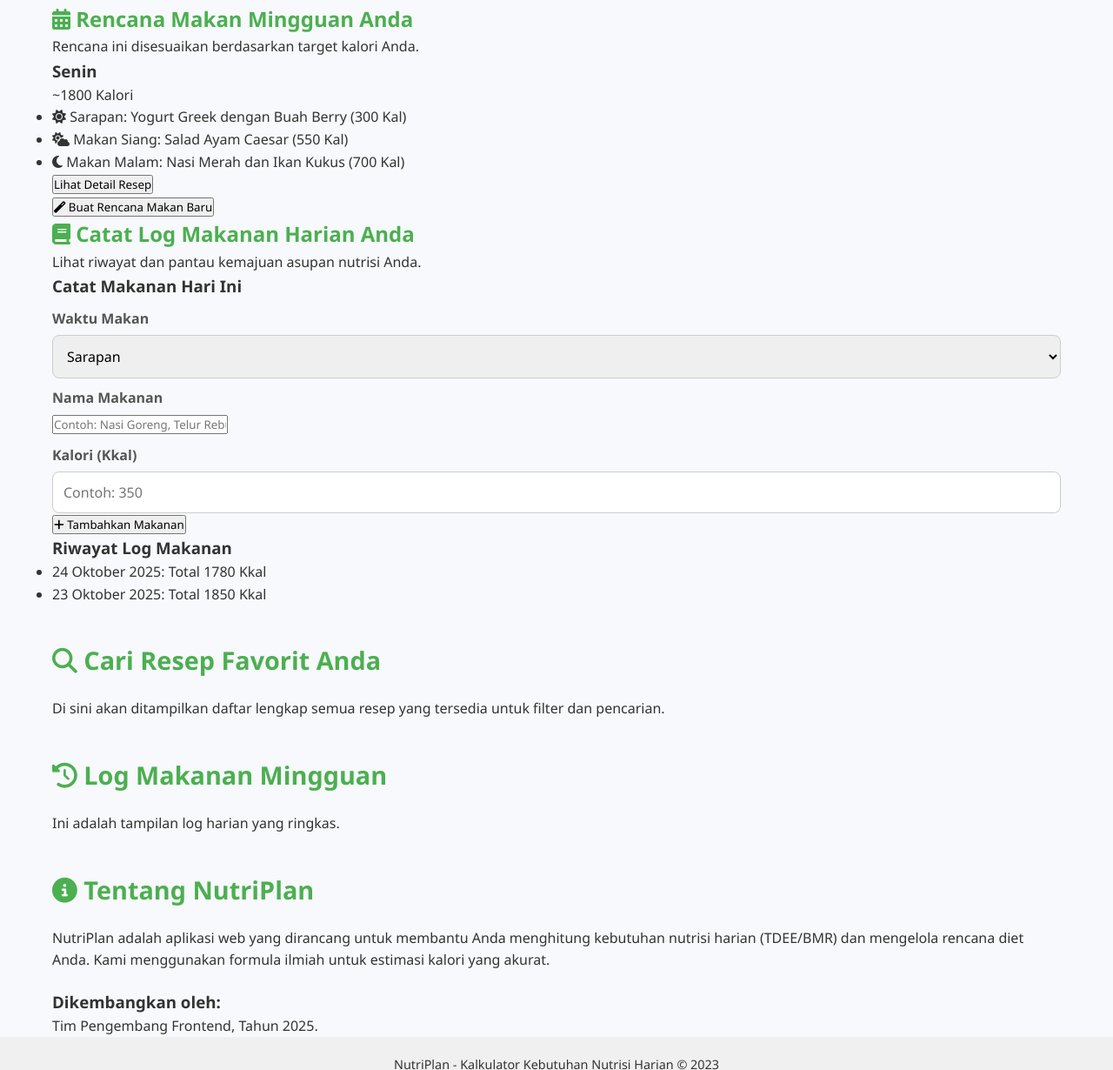
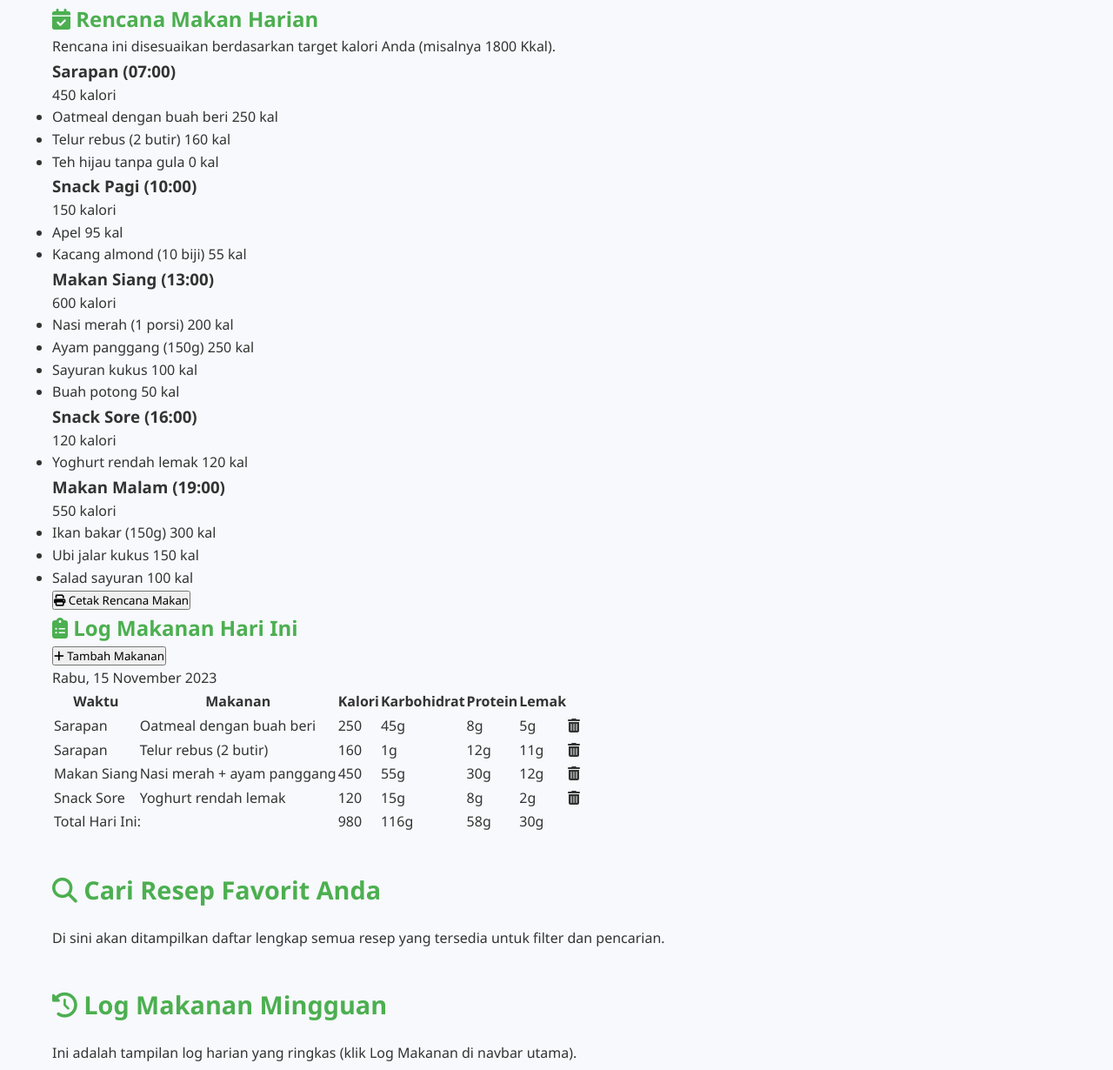
Before and after one commit to LaikaApriyadi-svg/nutriplan, a plain HTML site: page index.html in a window 1280 px wide. Shown: the part 1325-2555 px from the top of the page at 87% size. Drawn offline with Linux system fonts and the light colour scheme.

Commit message:
Update index.html

```diff
--- a/index.html
+++ b/index.html
@@ -17,7 +17,7 @@
             <a href="#" class="nav-link active" data-page="home">Beranda</a>
             <a href="#" class="nav-link" data-page="kalkulator">Kalkulator</a>
             <a href="#" class="nav-link" data-page="resep">Resep</a>
-            <a href="#" class="nav-link" data-page="log">Log Makanan</a>
+            <a href="#" class="nav-link" data-page="log-main">Log Makanan</a>
             <a href="#" class="nav-link" data-page="tentang">Tentang</a>
         </nav>
     </header>
@@ -136,72 +136,157 @@
                 </div>
                 <div id="rencana" class="tab-pane hidden">
                     <div class="plan-section">
-                        <h2><i class="fas fa-calendar-alt"></i> Rencana Makan Mingguan Anda</h2>
-                        <p class="subtitle-plan">Rencana ini disesuaikan berdasarkan target kalori Anda.</p>
+                        <h2><i class="fas fa-calendar-check"></i> Rencana Makan Harian</h2>
+                        <p class="subtitle-plan">Rencana ini disesuaikan berdasarkan target kalori Anda (misalnya 1800 Kkal).</p>
 
-                        <div class="plan-card">
-                            <div class="day-header">
-                                <h3>Senin</h3>
-                                <span class="total-cal-day">~1800 Kalori</span>
+                        <div class="meal-plan-detail">
+
+                            <div class="meal-block">
+                                <div class="meal-header">
+                                    <h3>Sarapan (07:00)</h3>
+                                    <span class="total-cal total-cal-sarapan">450 kalori</span>
+                                </div>
+                                <ul class="food-list">
+                                    <li>Oatmeal dengan buah beri <span class="food-cal">250 kal</span></li>
+                                    <li>Telur rebus (2 butir) <span class="food-cal">160 kal</span></li>
+                                    <li>Teh hijau tanpa gula <span class="food-cal">0 kal</span></li>
+                                </ul>
                             </div>
-                            <ul class="meal-list">
-                                <li><i class="fas fa-sun"></i> Sarapan: Yogurt Greek dengan Buah Berry (300 Kal)</li>
-                                <li><i class="fas fa-cloud-sun"></i> Makan Siang: Salad Ayam Caesar (550 Kal)</li>
-                                <li><i class="fas fa-moon"></i> Makan Malam: Nasi Merah dan Ikan Kukus (700 Kal)</li>
-                            </ul>
-                            <button class="btn-view-detail">Lihat Detail Resep</button>
+
+                            <div class="meal-block">
+                                <div class="meal-header">
+                                    <h3>Snack Pagi (10:00)</h3>
+                                    <span class="total-cal total-cal-snack-pagi">150 kalori</span>
+                                </div>
+                                <ul class="food-list">
+                                    <li>Apel <span class="food-cal">95 kal</span></li>
+                                    <li>Kacang almond (10 biji) <span class="food-cal">55 kal</span></li>
+                                </ul>
+                            </div>
+
+                            <div class="meal-block">
+                                <div class="meal-header">
+                                    <h3>Makan Siang (13:00)</h3>
+                                    <span class="total-cal total-cal-makan-siang">600 kalori</span>
+                                </div>
+                                <ul class="food-list">
+                                    <li>Nasi merah (1 porsi) <span class="food-cal">200 kal</span></li>
+                                    <li>Ayam panggang (150g) <span class="food-cal">250 kal</span></li>
+                                    <li>Sayuran kukus <span class="food-cal">100 kal</span></li>
+                                    <li>Buah potong <span class="food-cal">50 kal</span></li>
+                                </ul>
+                            </div>
+
+                            <div class="meal-block">
+                                <div class="meal-header">
+                                    <h3>Snack Sore (16:00)</h3>
+                                    <span class="total-cal total-cal-snack-sore">120 kalori</span>
+                                </div>
+                                <ul class="food-list">
+                                    <li>Yoghurt rendah lemak <span class="food-cal">120 kal</span></li>
+                                </ul>
+                            </div>
+
+                            <div class="meal-block">
+                                <div class="meal-header">
+                                    <h3>Makan Malam (19:00)</h3>
+                                    <span class="total-cal total-cal-makan-malam">550 kalori</span>
+                                </div>
+                                <ul class="food-list">
+                                    <li>Ikan bakar (150g) <span class="food-cal">300 kal</span></li>
+                                    <li>Ubi jalar kukus <span class="food-cal">150 kal</span></li>
+                                    <li>Salad sayuran <span class="food-cal">100 kal</span></li>
+                                </ul>
+                            </div>
+
+                            <div class="plan-footer">
+                                <button class="btn-print"><i class="fas fa-print"></i> Cetak Rencana Makan</button>
+                            </div>
+
                         </div>
-                        <div class="plan-generation">
-                            <button class="btn-generate"><i class="fas fa-magic"></i> Buat Rencana Makan Baru</button>
                         </div>
-                    </div>
                 </div>
                 <div id="log-tab" class="tab-pane hidden">
-                    <div class="log-section">
-                        <h2><i class="fas fa-book"></i> Catat Log Makanan Harian Anda</h2>
-                        <p class="subtitle-plan">Lihat riwayat dan pantau kemajuan asupan nutrisi Anda.</p>
-
-                        <div class="log-form-card">
-                            <h3>Catat Makanan Hari Ini</h3>
-                            <div class="form-group">
-                                <label for="meal-type">Waktu Makan</label>
-                                <select id="meal-type">
-                                    <option value="sarapan">Sarapan</option>
-                                    <option value="makan_siang">Makan Siang</option>
-                                    <option value="makan_malam">Makan Malam</option>
-                                    <option value="snack">Camilan</option>
-                                </select>
-                            </div>
-                            <div class="form-group">
-                                <label for="food-name">Nama Makanan</label>
-                                <input type="text" id="food-name" placeholder="Contoh: Nasi Goreng, Telur Rebus">
-                            </div>
-                            <div class="form-group">
-                                <label for="calories-log">Kalori (Kkal)</label>
-                                <input type="number" id="calories-log" placeholder="Contoh: 350">
-                            </div>
-                            <button class="btn-log-add"><i class="fas fa-plus"></i> Tambahkan Makanan</button>
+                    <div class="log-tabel-container">
+                        <div class="log-header-detail">
+                            <h2><i class="fas fa-clipboard-list"></i> Log Makanan Hari Ini</h2>
+                            <button class="btn-add-food"><i class="fas fa-plus"></i> Tambah Makanan</button>
                         </div>
 
-                        <h3 class="log-history-title">Riwayat Log Makanan</h3>
-                        <ul class="log-history-list">
-                            <li><span>24 Oktober 2025:</span> Total 1780 Kkal</li>
-                            <li><span>23 Oktober 2025:</span> Total 1850 Kkal</li>
-                        </ul>
-                    </div>
+                        <p class="log-date">Rabu, 15 November 2023</p>
+
+                        <table class="log-table">
+                            <thead>
+                                <tr>
+                                    <th>Waktu</th>
+                                    <th>Makanan</th>
+                                    <th>Kalori</th>
+                                    <th>Karbohidrat</th>
+                                    <th>Protein</th>
+                                    <th>Lemak</th>
+                                    <th></th> </tr>
+                            </thead>
+                            <tbody>
+                                <tr class="log-item sarapan-log">
+                                    <td>Sarapan</td>
+                                    <td>Oatmeal dengan buah beri</td>
+                                    <td class="cal-value">250</td>
+                                    <td>45g</td>
+                                    <td>8g</td>
+                                    <td>5g</td>
+                                    <td><i class="fas fa-trash-alt delete-icon"></i></td>
+                                </tr>
+                                <tr class="log-item sarapan-log">
+                                    <td>Sarapan</td>
+                                    <td>Telur rebus (2 butir)</td>
+                                    <td class="cal-value">160</td>
+                                    <td>1g</td>
+                                    <td>12g</td>
+                                    <td>11g</td>
+                                    <td><i class="fas fa-trash-alt delete-icon"></i></td>
+                                </tr>
+                                <tr class="log-item makan-siang-log">
+                                    <td>Makan Siang</td>
+                                    <td>Nasi merah + ayam panggang</td>
+                                    <td class="cal-value">450</td>
+                                    <td>55g</td>
+                                    <td>30g</td>
+                                    <td>12g</td>
+                                    <td><i class="fas fa-trash-alt delete-icon"></i></td>
+                                </tr>
+                                <tr class="log-item snack-sore-log">
+                                    <td>Snack Sore</td>
+                                    <td>Yoghurt rendah lemak</td>
+                                    <td class="cal-value">120</td>
+                                    <td>15g</td>
+                                    <td>8g</td>
+                                    <td>2g</td>
+                                    <td><i class="fas fa-trash-alt delete-icon"></i></td>
+                                </tr>
+                            </tbody>
+                            <tfoot>
+                                <tr>
+                                    <td colspan="2" class="total-label">Total Hari Ini:</td>
+                                    <td class="total-cal-value">980</td>
+                                    <td class="total-macro-value">116g</td>
+                                    <td class="total-macro-value">58g</td>
+                                    <td class="total-macro-value">30g</td>
+                                    <td></td>
+                                </tr>
+                            </tfoot>
+                        </table>
+                        </div>
                 </div>
                 </div>
         </div>
         <div id="resep" class="page-content hidden">
             <h2 class="section-title"><i class="fas fa-search"></i> Cari Resep Favorit Anda</h2>
             <p>Di sini akan ditampilkan daftar lengkap semua resep yang tersedia untuk filter dan pencarian.</p>
-            <div class="recipes-grid">
-                </div>
         </div>
 
-        <div id="log" class="page-content hidden">
+        <div id="log-main" class="page-content hidden">
             <h2 class="section-title"><i class="fas fa-history"></i> Log Makanan Mingguan</h2>
-            <p>Ini adalah tampilan log harian yang ringkas.</p>
+            <p>Ini adalah tampilan log harian yang ringkas (klik Log Makanan di navbar utama).</p>
         </div>
 
         <div id="tentang" class="page-content hidden">
```
